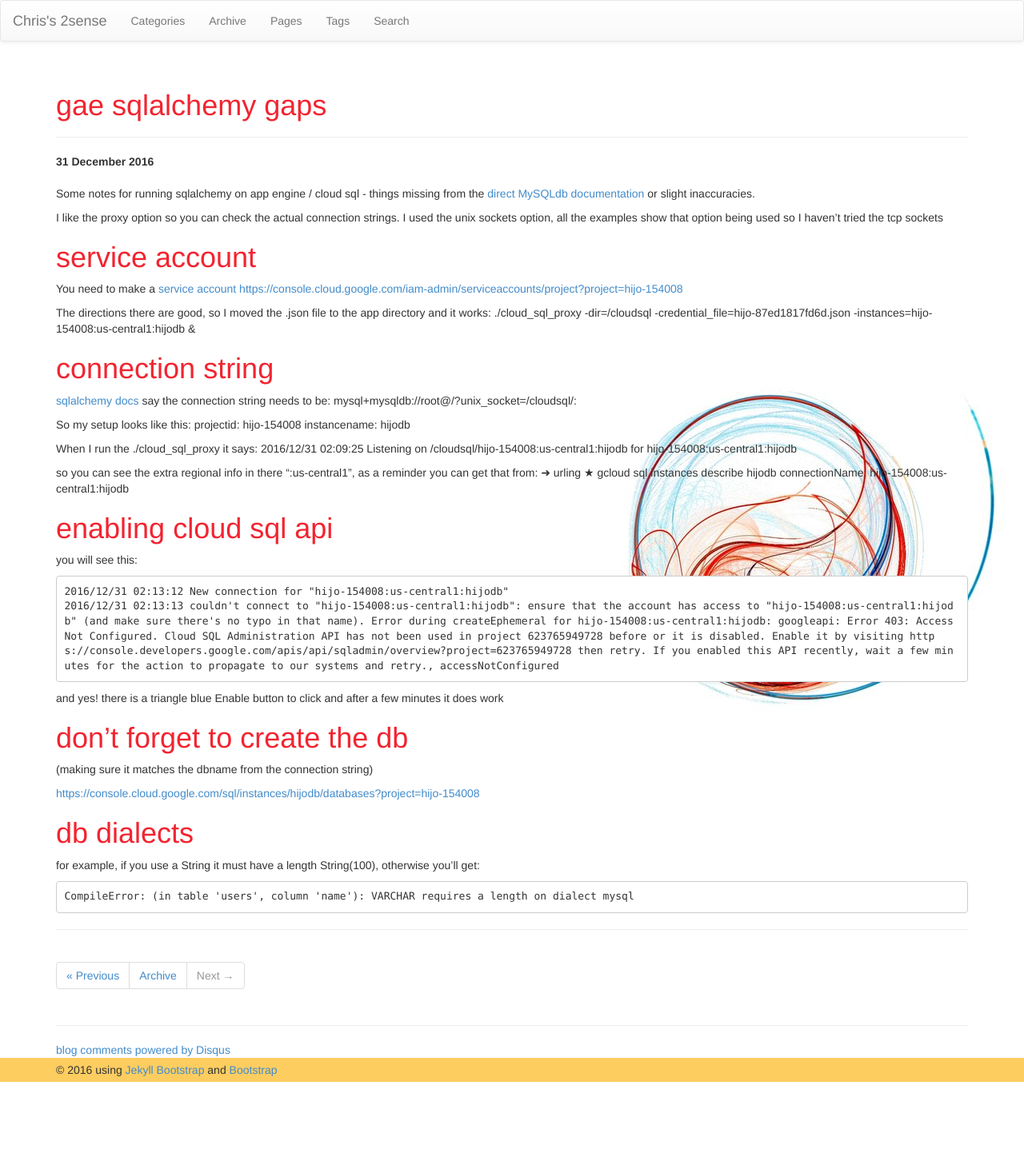
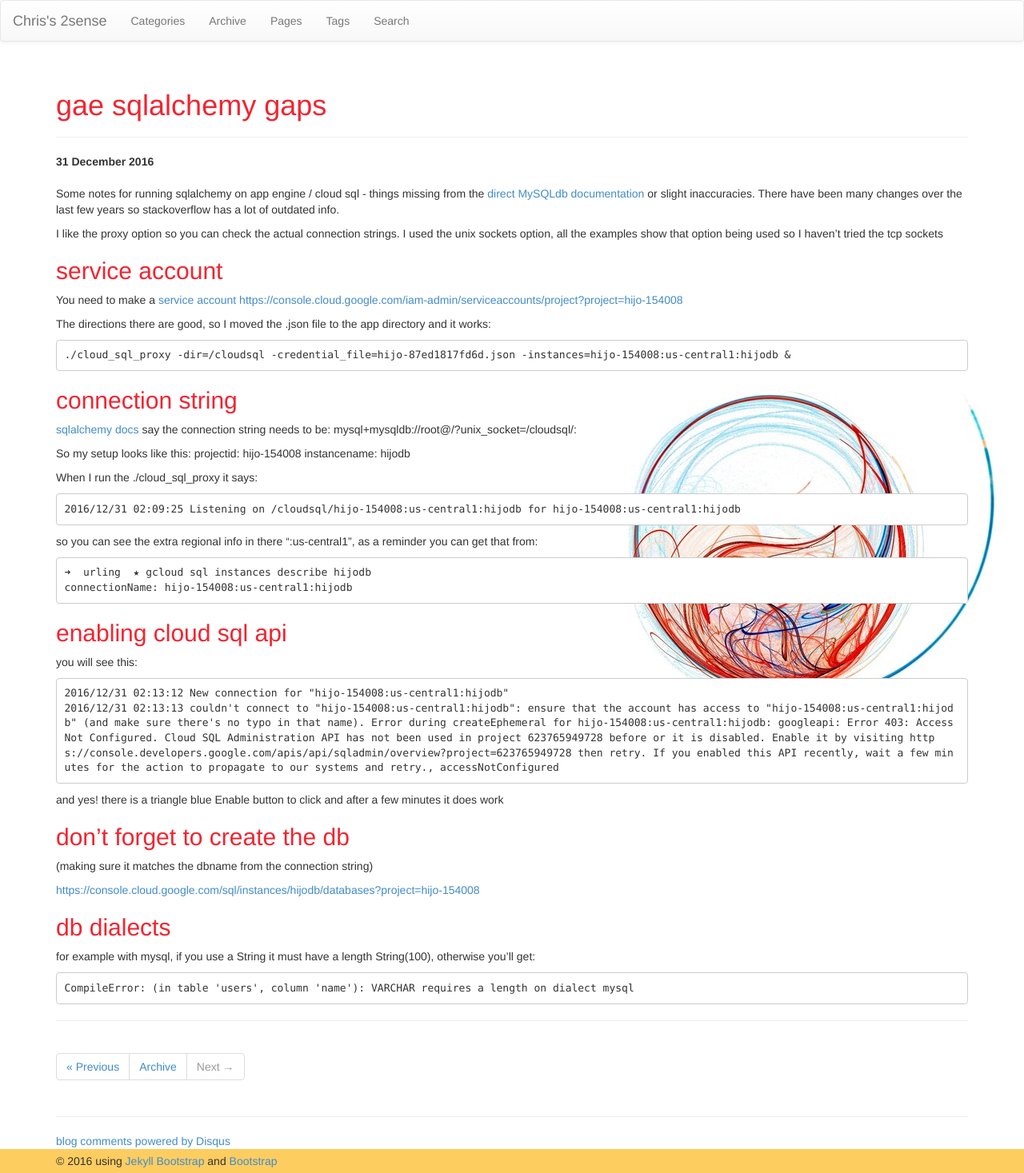
Before and after one commit to faizanvahevaria/chrisamow.github.io, a Jekyll site: the page built from _posts/2016-12-31-gae-sqlalchemy-gaps.md, in a window 1280 px wide. Shown: the whole page at 80% size. Built offline with Jekyll 4.4.1, drawn with Linux system fonts in a browser that asks for light colours; nearby versions of some CDN libraries; comment, search, counter and statistics services are not loaded; before the commit the page ends 1353 px from its top, so only the background shows below that.

Commit message:
blog content

```diff
--- a/_posts/2016-12-31-gae-sqlalchemy-gaps.md
+++ b/_posts/2016-12-31-gae-sqlalchemy-gaps.md
@@ -6,19 +6,20 @@ tags: []
 comments: true
 ---
 {% include JB/setup %}
-Some notes for running sqlalchemy on app engine / cloud sql - things missing from the [direct MySQLdb documentation](https://cloud.google.com/appengine/docs/python/cloud-sql/) or slight inaccuracies.
+Some notes for running sqlalchemy on app engine / cloud sql - things missing from the [direct MySQLdb documentation](https://cloud.google.com/appengine/docs/python/cloud-sql/) or slight inaccuracies.  There have been many changes over the last few years so stackoverflow has a lot of outdated info.
 
 I like the proxy option so you can check the actual connection strings.  I used the unix sockets option, all the examples show that option being used so I haven't tried the tcp sockets
 
 
-# service account
+## service account
 You need to make a [service account](https://cloud.google.com/sql/docs/sql-proxy#authentication-options)  <https://console.cloud.google.com/iam-admin/serviceaccounts/project?project=hijo-154008>
 
 The directions there are good, so I moved the .json file to the app directory and it works:
-./cloud_sql_proxy -dir=/cloudsql -credential_file=hijo-87ed1817fd6d.json -instances=hijo-154008:us-central1:hijodb &
+
+	./cloud_sql_proxy -dir=/cloudsql -credential_file=hijo-87ed1817fd6d.json -instances=hijo-154008:us-central1:hijodb &
 
 
-# connection string
+## connection string
 
 [sqlalchemy docs](http://docs.sqlalchemy.org/en/latest/dialects/mysql.html?highlight=appengine#module-sqlalchemy.dialects.mysql.mysqldb) say the connection string needs to be:
 mysql+mysqldb://root@/<dbname>?unix_socket=/cloudsql/<projectid>:<instancename>
@@ -28,14 +29,16 @@ projectid: hijo-154008
 instancename: hijodb
 
 When I run the ./cloud_sql_proxy it says:
-2016/12/31 02:09:25 Listening on /cloudsql/hijo-154008:us-central1:hijodb for hijo-154008:us-central1:hijodb
+
+	2016/12/31 02:09:25 Listening on /cloudsql/hijo-154008:us-central1:hijodb for hijo-154008:us-central1:hijodb
 
 so you can see the extra regional info in there ":us-central1", as a reminder you can get that from:
-➜  urling  ★ gcloud sql instances describe hijodb
-connectionName: hijo-154008:us-central1:hijodb
+
+	➜  urling  ★ gcloud sql instances describe hijodb
+	connectionName: hijo-154008:us-central1:hijodb
 
 
-# enabling cloud sql api
+## enabling cloud sql api
 
 you will see this:
 
@@ -45,15 +48,15 @@ you will see this:
 and yes!  there is a triangle blue Enable button to click and after a few minutes it does work
 
 
-# don't forget to create the db
+## don't forget to create the db
 
 (making sure it matches the dbname from the connection string)
 
 <https://console.cloud.google.com/sql/instances/hijodb/databases?project=hijo-154008>
 
 
-# db dialects
+## db dialects
 
-for example, if you use a String it must have a length String(100), otherwise you'll get:
+for example with mysql, if you use a String it must have a length String(100), otherwise you'll get:
 
 	CompileError: (in table 'users', column 'name'): VARCHAR requires a length on dialect mysql
```
